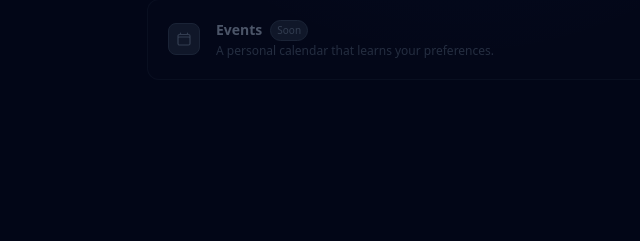
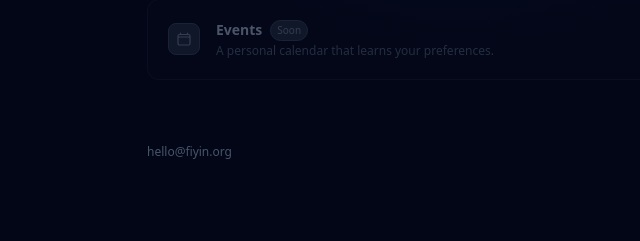
Before and after one commit to fiyinadeyera/SignalRank, a Flask app: page / in a window 1280 px wide. Shown: the part 559-800 px from the top of the page, without its empty margins (181-821 px from the left). Run offline with Flask 3, Linux system fonts and the light colour scheme; some libraries are stand-ins or nearby versions; some web fonts are replaced.

Commit message:
Add hello@fiyin.org contact link at bottom of home page

```diff
--- a/templates/index.html
+++ b/templates/index.html
@@ -90,6 +90,10 @@
             </div>
         </div>
 
+        <p class="mt-16 text-xs text-slate-600">
+            <a href="mailto:hello@fiyin.org" class="hover:text-slate-400 transition">hello@fiyin.org</a>
+        </p>
+
     </div>
 </div>
 {% endblock %}
```
